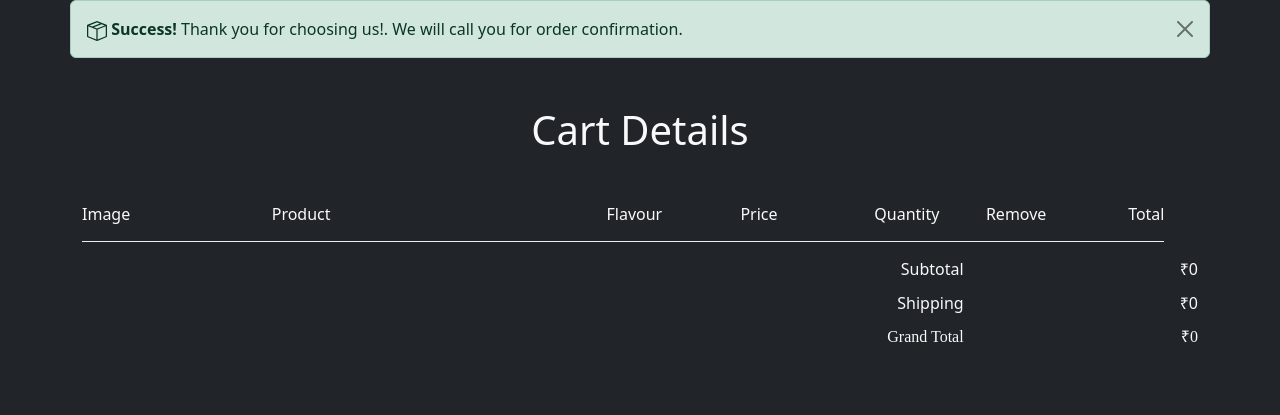
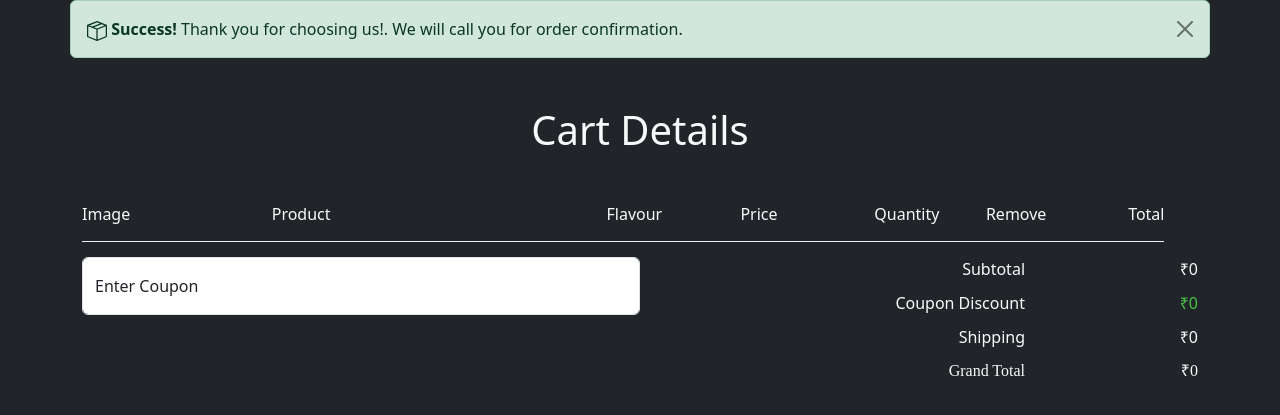
Before and after one commit to RakeshBeni/store_admin_panel, a PHP site: page /frontEnd/cart.php?order=success in a window 1280 px wide. Shown: the part 57-472 px from the top of the page. Run offline with PHP 8.4, Linux system fonts and the light colour scheme; the visitor is signed in with stand-in values (Sample User, id 1); data that the repository does not hold is empty.

Commit message:
apply coupon successfull

```diff
--- a/frontEnd/cart.css
+++ b/frontEnd/cart.css
@@ -155,7 +155,7 @@ label {
 .totals .totals-item label {
     float: left;
     clear: both;
-    width: 79%;
+    width: 69%;
     text-align: right;
 }
 
--- a/frontEnd/cart.php
+++ b/frontEnd/cart.php
@@ -50,10 +50,12 @@ if (!isset($_SESSION['user'])) {
 
 <body class="bg-dark">
 
-    <?php include './navbar.php'?>
+    <?php include './navbar.php' ?>
 
 
-    <div id="succes-alert" class="alert alert-success alert-dismissible fade show container <?php if(!(isset($_GET['order']))){ echo 'd-none';}?>" role="alert">
+    <div id="succes-alert" class="alert alert-success alert-dismissible fade show container <?php if (!(isset($_GET['order']))) {
+                                                                                                echo 'd-none';
+                                                                                            } ?>" role="alert">
         <strong><svg xmlns="http://www.w3.org/2000/svg" width="20" height="20" fill="currentColor" class="bi bi-box-seam" viewBox="0 0 16 16">
                 <path d="M8.186 1.113a.5.5 0 0 0-.372 0L1.846 3.5l2.404.961L10.404 2zm3.564 1.426L5.596 5 8 5.961 14.154 3.5zm3.25 1.7-6.5 2.6v7.922l6.5-2.6V4.24zM7.5 14.762V6.838L1 4.239v7.923zM7.443.184a1.5 1.5 0 0 1 1.114 0l7.129 2.852A.5.5 0 0 1 16 3.5v8.662a1 1 0 0 1-.629.928l-7.185 2.874a.5.5 0 0 1-.372 0L.63 13.09a1 1 0 0 1-.63-.928V3.5a.5.5 0 0 1 .314-.464z" />
             </svg> Success!</strong> Thank you for choosing us!. We will call you for order confirmation.
@@ -105,24 +107,43 @@ if (!isset($_SESSION['user'])) {
                 </div>
 
             <?php } ?>
+            <div class="d-flex">
 
 
-            <div class="totals">
+                <div class="col-md-6 col-12 ">
+                    <div class="form-floating mb-3 text-dark">
+                        <input type="email" class="form-control " id="couponInput" placeholder="name@example.com">
+                        <label for="floatingInput ">Enter Coupon</label>
+
+                        <div id="validationServerUsernameFeedback" class="invalid-feedback">
+                            InValid Coupon.
+                        </div>
+                    </div>
+                </div>
+
+
+                <div class="totals col-md-6 col-12">
                     <div class="totals-item">
                         <label>Subtotal</label>
-                    <div class="totals-value" id="cart-subtotal">71.97</div>
+                        <div class="totals-value" id="cart-subtotal">00.00</div>
+                    </div>
+
+                    <div class="totals-item">
+                        <label>Coupon Discount</label>
+                        <div class="totals-value " style="    color: #49c249;" id="cart-tax">0</div>
                     </div>
 
                     <div class="totals-item">
                         <label>Shipping</label>
-                    <div class="totals-value" id="cart-shipping">15.00</div>
+                        <div class="totals-value" id="cart-shipping">00.00</div>
                     </div>
                     <div class="totals-item totals-item-total">
                         <label>Grand Total</label>
-                    <div class="totals-value" id="cart-total">90.57</div>
+                        <div class="totals-value" id="cart-total">00.00</div>
                     </div>
                 </div>
 
+            </div>
             <button class="checkout mb-5" data-bs-toggle="modal" data-bs-target="#exampleModal">Place Order</button>
 
         </div>
@@ -146,7 +167,7 @@ if (!isset($_SESSION['user'])) {
                             <label for="phoneNo">Phone No</label>
                         </div>
                         <div class="form-floating">
-                            <textarea class="form-control" placeholder="Address"  id="Address" style="height: 100px"> <?php echo $row1['address'] ?></textarea>
+                            <textarea class="form-control" placeholder="Address" id="Address" style="height: 100px"> <?php echo $row1['address'] ?></textarea>
                             <label for="Address">Address</label>
                         </div>
                     </div>
@@ -167,6 +188,7 @@ if (!isset($_SESSION['user'])) {
 
         var shippingRate = 0;
         var fadeTime = 300;
+        var discount = 0;
 
         var total = 0;
 
@@ -195,12 +217,12 @@ if (!isset($_SESSION['user'])) {
             /* Calculate totals */
 
             var shipping = (subtotal > 0 ? shippingRate : 0);
-             total = subtotal + shipping;
+            total = subtotal + shipping - discount;
 
             /* Update totals display */
             $('.totals-value').fadeOut(fadeTime, function() {
                 $('#cart-subtotal').html(subtotal.toFixed(0));
-                // $('#cart-tax').html(tax.toFixed(0));
+                $('#cart-tax').html(discount.toFixed(0));
                 $('#cart-shipping').html(shipping.toFixed(0));
                 $('#cart-total').html(total.toFixed(0));
                 if (total == 0) {
@@ -315,8 +337,6 @@ if (!isset($_SESSION['user'])) {
                     console.log(data);
                     if (data == "success") {
                         window.location.href = "./cart.php?order=success";
-
-
                     }
                 })
                 .catch(error => {
@@ -324,6 +344,54 @@ if (!isset($_SESSION['user'])) {
                 });
 
         }
+
+        function applycoupon(coupon) {
+            const couponinput = document.getElementById('couponInput');
+
+            const data = {
+                coupon
+            };
+            console.log(data)
+            fetch('./backend/applycoupon.php', {
+                    method: 'POST',
+                    body: JSON.stringify(data),
+                }).then(res => res.json())
+                .then(data => {
+                    if (data.status === "Success") {
+                        couponinput.classList.remove('is-invalid');
+                        couponinput.classList.add('is-valid');
+                        discount = parseInt(data.discount);
+                        recalculateCart();
+                    } else if (data.status === "Invalid") {
+                        couponinput.classList.remove('is-valid');
+                        couponinput.classList.add('is-invalid');
+                        console.log("invalid")
+                        discount = 0;
+                        recalculateCart();
+                    }
+                    console.log(data)
+                })
+        }
+
+        function debounce(func, delay) {
+            let timeoutId;
+            return function() {
+                const context = this;
+                const args = arguments;
+                clearTimeout(timeoutId);
+                timeoutId = setTimeout(function() {
+                    func.apply(context, args);
+                }, delay);
+            };
+
+        }
+        function handleInput() {
+            const inputValue = document.getElementById('couponInput').value;
+            applycoupon(inputValue)
+            // Perform the desired action with the debounced value
+        }
+        const debouncedInputHandler = debounce(handleInput, 800);
+        document.getElementById('couponInput').addEventListener("input", debouncedInputHandler)
     </script>
 </body>
 
```
Also changed, not shown: frontEnd/backend/applycoupon.php (added, +41 -0 lines). Lines whose indentation alone changed are shown as unchanged.
